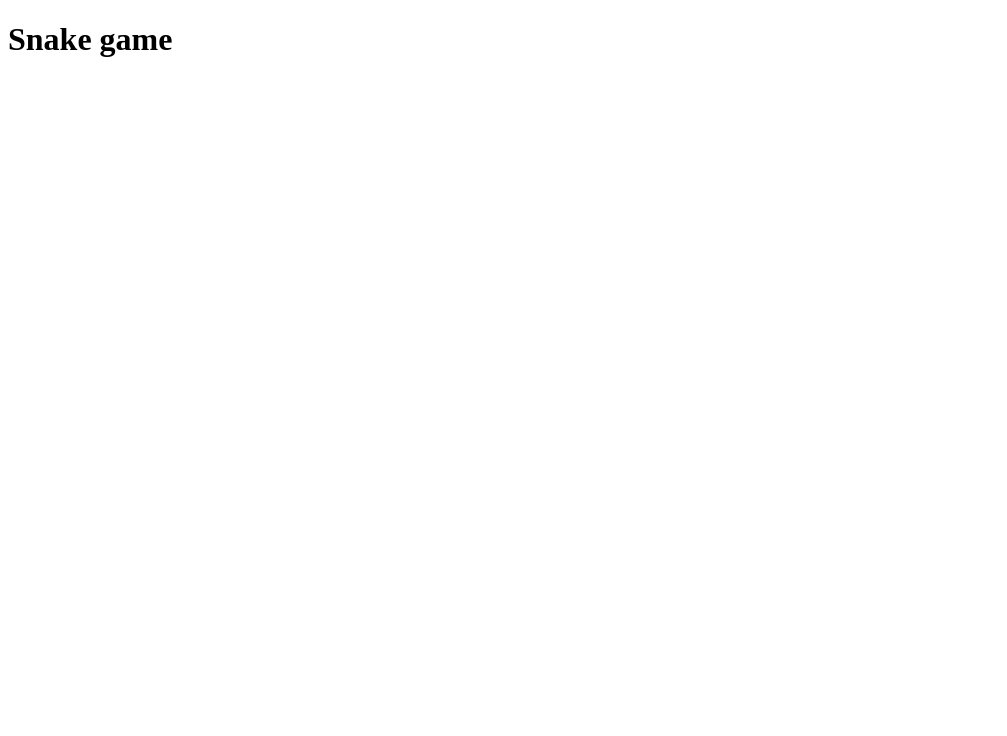
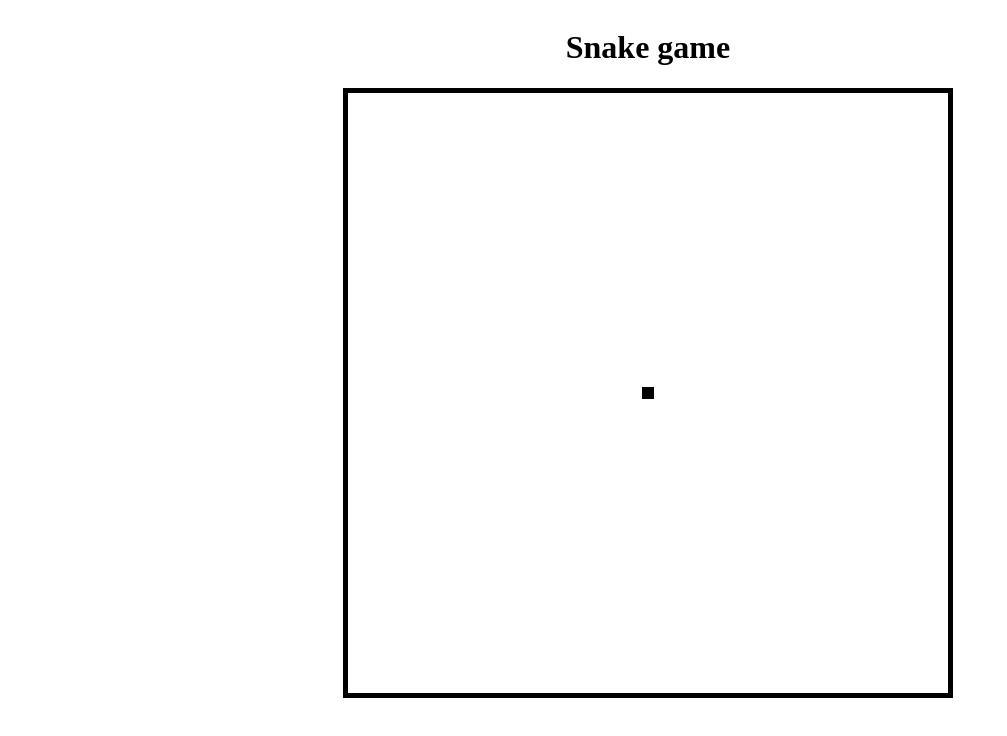
Before and after one commit to pabloff95/Snake-Game, a plain HTML site: page index.html in a window 1280 px wide. Shown: the whole page, without its empty margins (0-1007 px from the left). Drawn offline with Linux system fonts and the light colour scheme.

Commit message:
initial code

```diff
--- /dev/null
+++ b/game-load.js
@@ -0,0 +1,35 @@
+window.addEventListener("load", function(){
+    // DEFINE CONSTANTS AND VARIABLES
+    const SNAKE_SIZE = "12px";
+    let snake = document.querySelector("#snake");
+    // ON LOAD FUNCTIONS
+    prepareSnake(snake, SNAKE_SIZE);
+    // CONTROL MOVEMENTS
+    window.addEventListener("keydown", function(event){
+        switch (event.key){
+            case "ArrowUp":
+            case "w":
+                console.log("Arriba");
+                break
+            case "ArrowLeft":
+            case "a":
+                console.log("Izquierda");
+                break
+            case "ArrowDown":
+            case "s":
+                console.log("Abajo");
+                break
+            case "ArrowRight":
+            case "d":
+                console.log("Derecha");
+                break
+        }
+    });
+});
+
+
+// Prepare snake: set initial square sizes
+function prepareSnake(snake, size){
+    snake.style.width = size;
+    snake.style.height = size;
+}
--- a/index.html
+++ b/index.html
@@ -5,11 +5,16 @@
     <meta charset="UTF-8">
     <meta http-equiv="X-UA-Compatible" content="IE=edge">
     <meta name="viewport" content="width=device-width, initial-scale=1.0">
+    <link rel="stylesheet" href="style.css">
+    <script src="game-load.js"></script>
     <title>Snake game</title>
 </head>
 
 <body>
     <h1>Snake game</h1>
+    <div id="board">
+        <div id="snake"></div>
+    </div>
 </body>
 
 </html>
--- /dev/null
+++ b/style.css
@@ -0,0 +1,23 @@
+html, body{
+    height: 100%;
+    width: 100%;
+    overflow: hidden;
+}
+h1{
+    text-align: center;
+}
+#board{
+    height: 600px;
+    width: 600px;
+    border: 5px solid black;
+    /*center*/
+    margin: auto;
+}
+#snake{
+    background-color: black;
+    /*Center snake on board*/
+    position: relative;
+    top: 50%;
+    left: 50%;
+    transform: translate(-50%, -50%);
+}
```
